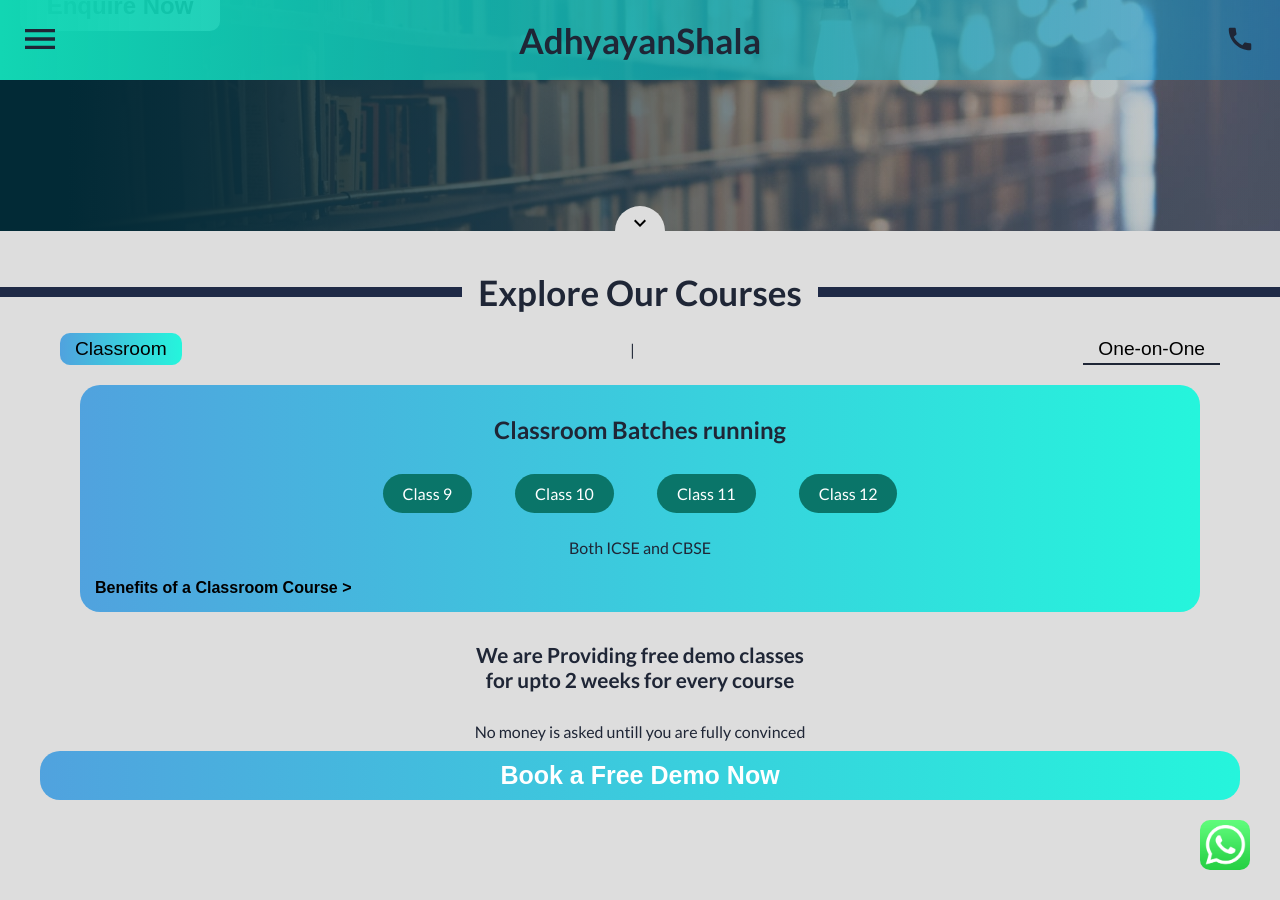
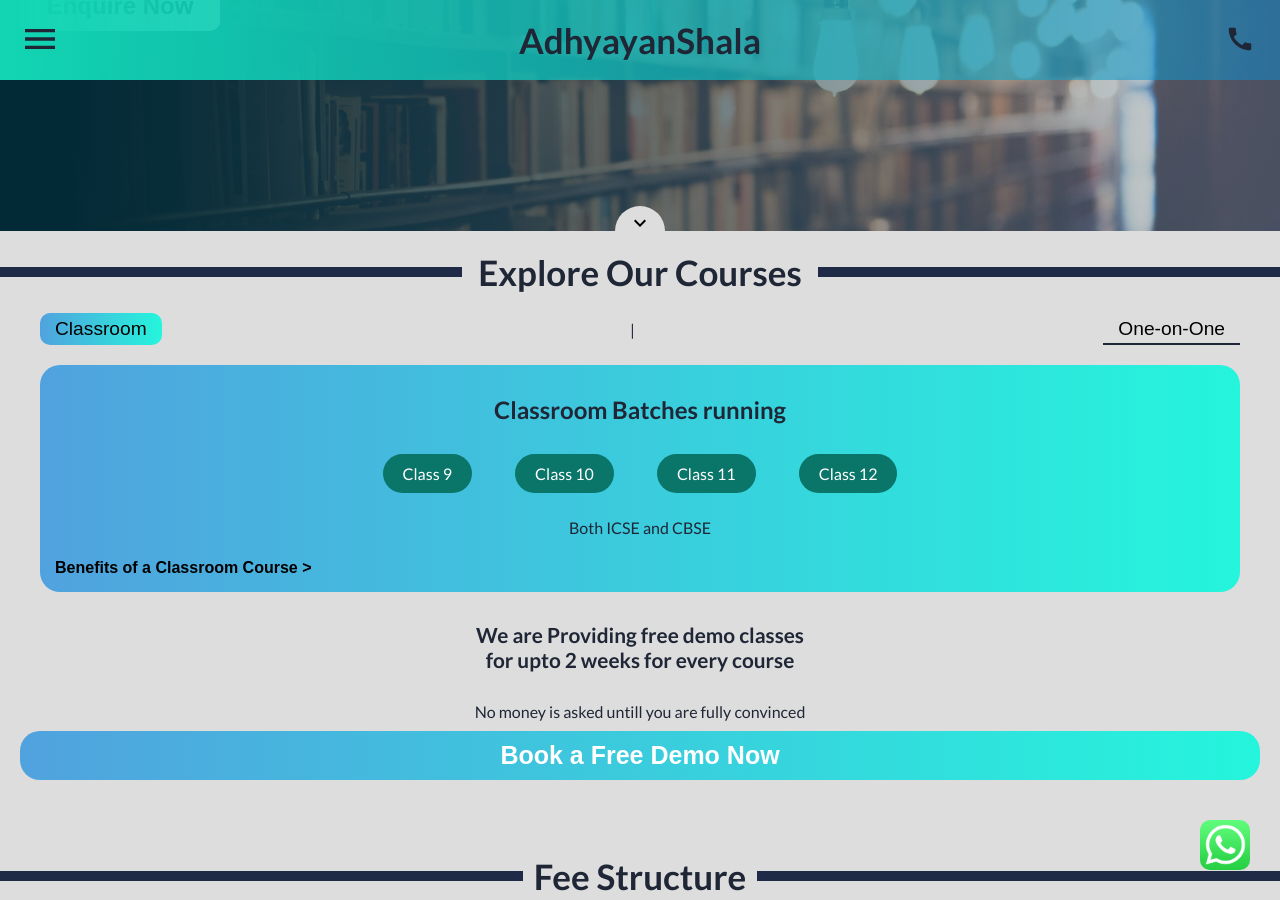
Before and after one commit to joshiCoding/adhyayanShala, a Jekyll site: the page built from index.markdown, in a window 1280 px wide and 900 px high, scrolled down 399 px. Built offline with Jekyll 4.4.1, drawn with Linux system fonts in a browser that asks for light colours.

Commit message:
margin correction

```diff
--- a/assets/css/styles.scss
+++ b/assets/css/styles.scss
@@ -388,7 +388,8 @@
 
 // class information
 .class-info{
-    padding:40px;
+    --spacing:20px;
+    padding:var(--spacing);
     margin-top:0;
     margin-bottom:0;
     h1{
@@ -432,7 +433,7 @@
         transition:margin-left 350ms linear;
 
         .class-type-box{
-            margin: 0 40px;
+            margin: 0 var(--spacing);
             background:var(--gradient-left-dark);
             border-radius:20px;
             width:100%;
```
Also changed, not shown: 2 other files.
